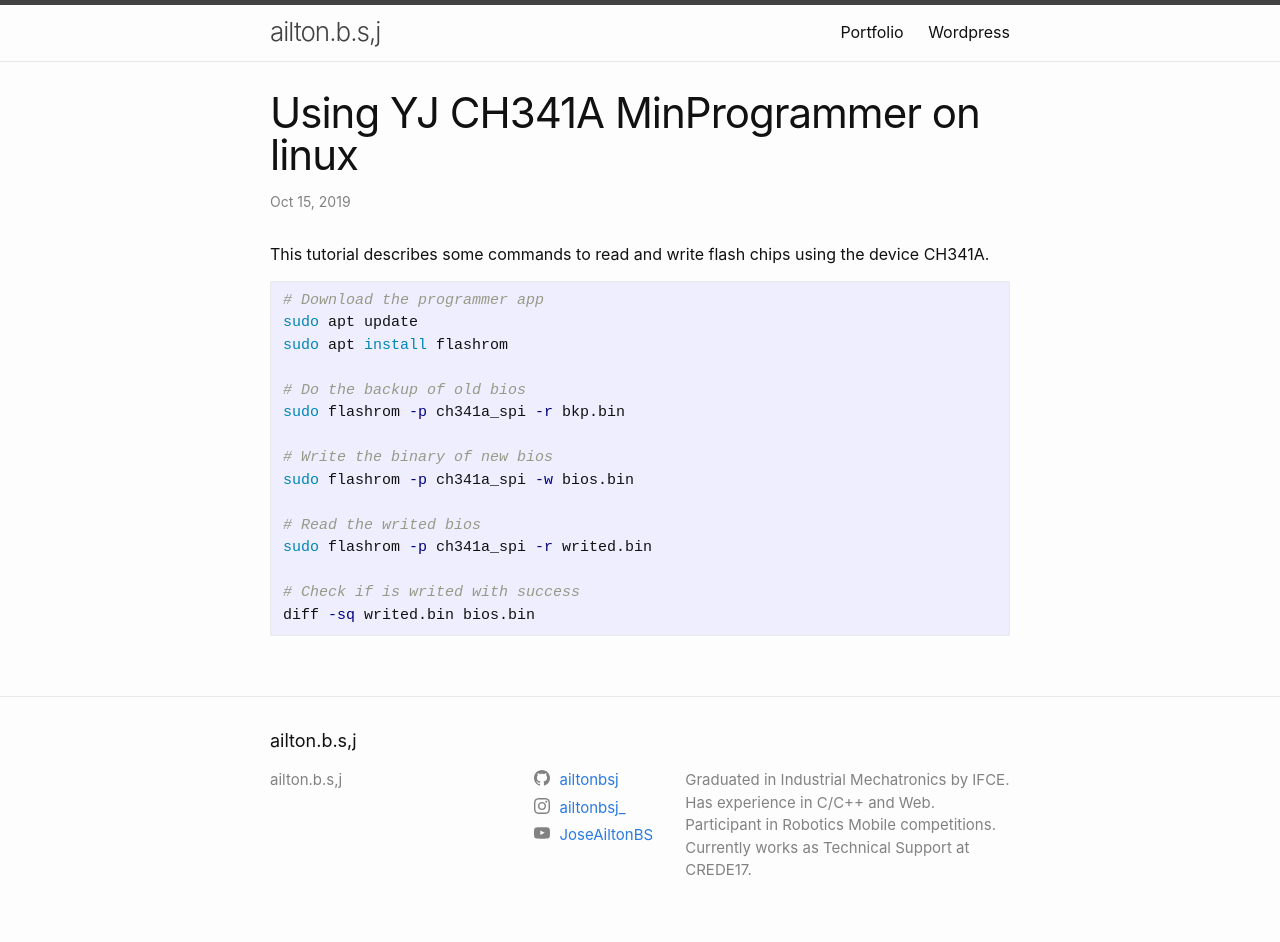
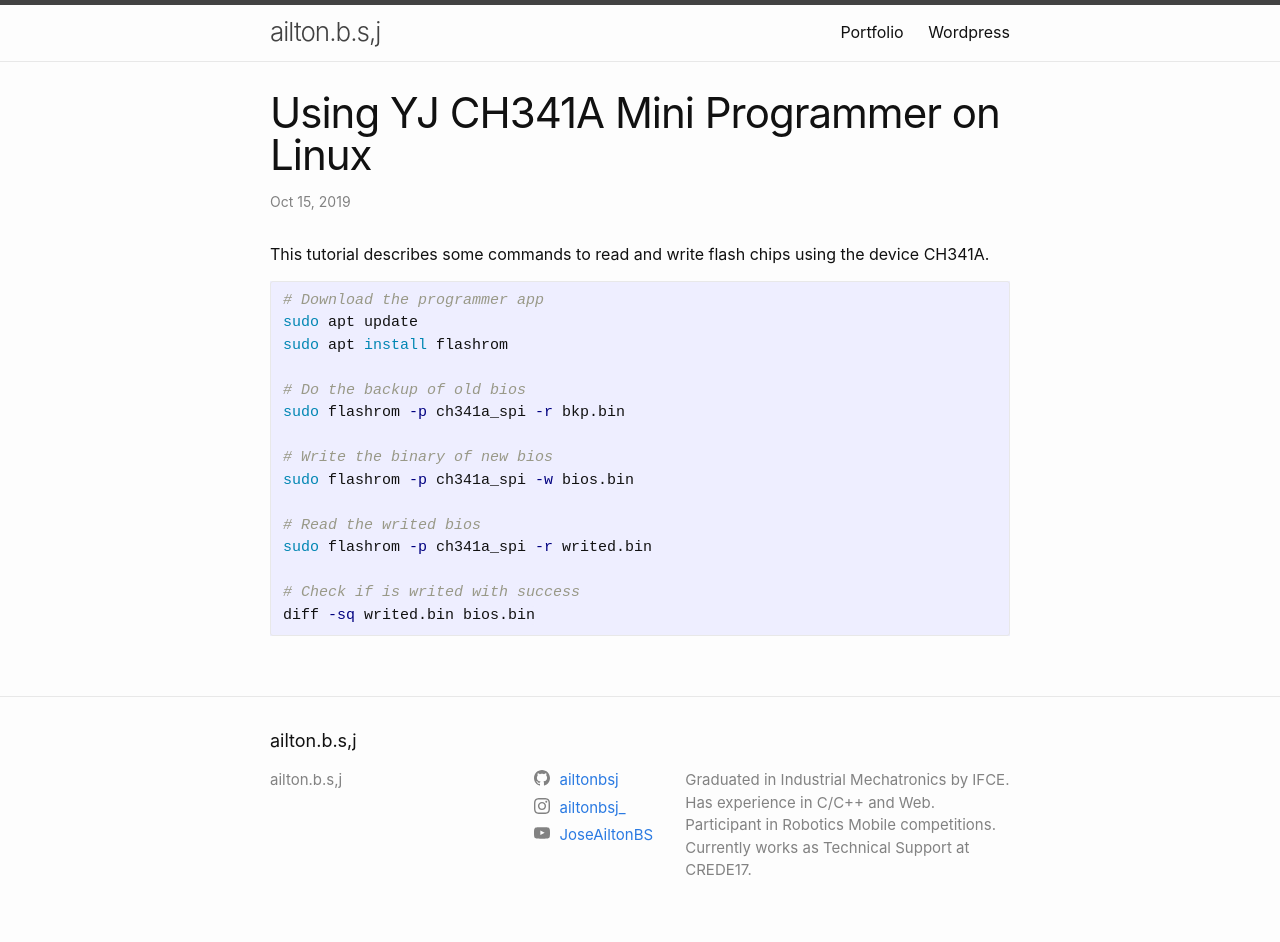
Before and after one commit to ailtonbsj/ailtonbsj.github.io, a Jekyll site: the page built from _posts/2019-10-15-using-yj-ch341a-minprogrammer-on-linux.md, in a window 1280 px wide. Built offline with Jekyll 4.4.1, drawn with Linux system fonts in a browser that asks for light colours; comment, search, counter and statistics services are not loaded.

Commit message:
fixed title

```diff
--- a/_posts/2019-10-15-using-yj-ch341a-minprogrammer-on-linux.md
+++ b/_posts/2019-10-15-using-yj-ch341a-minprogrammer-on-linux.md
@@ -1,6 +1,6 @@
 ---
 layout: post
-title:  "Using YJ CH341A MinProgrammer on linux"
+title:  "Using YJ CH341A Mini Programmer on Linux"
 date:   2019-10-15 11:59:00 -0300
 categories: tutorial linux hardware
 ---
```
